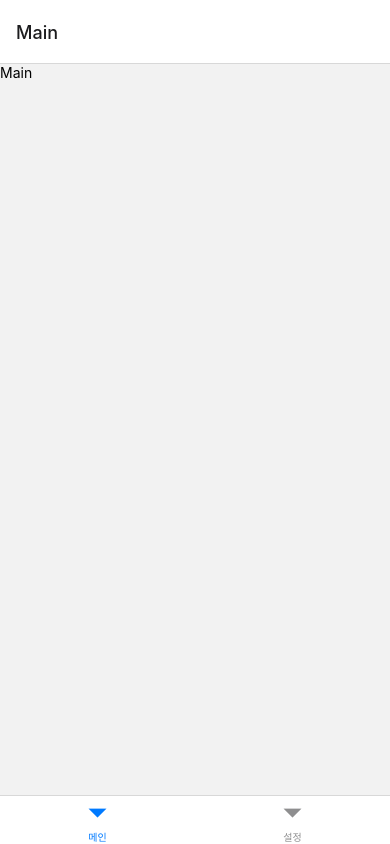
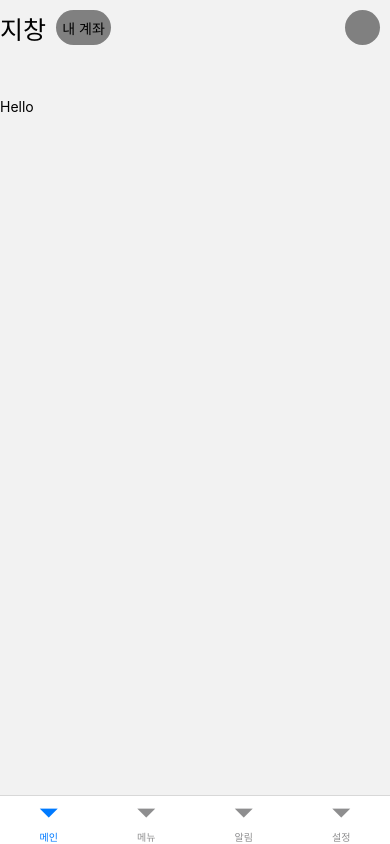
Before and after one commit to MintKangaroo/Clone_Coding, a React Native app in the folder KaKaoBank/: screen / in a window 390 px wide. Built offline with nearby package versions, Linux system fonts and the light colour scheme.

Commit message:
MainPage Coding & Navigator 상단에 Title Resolved

```diff
--- a/KaKaoBank/src/Navigator/Navigation.tsx
+++ b/KaKaoBank/src/Navigator/Navigation.tsx
@@ -6,6 +6,8 @@ import {createBottomTabNavigator} from '@react-navigation/bottom-tabs';
 
 import Main from '../Screen/Main';
 import Setting from '../Screen/Setting';
+import Menu from '../Screen/Menu';
+import Notification from '../Screen/Notification';
 
 const Tab = createBottomTabNavigator();
 
@@ -17,16 +19,39 @@ export default () => {
           name="Main"
           component={Main}
           options={{
+            headerShown: false,
             tabBarLabel: '메인',
+            //TODO: Icon 넣기
+          }}
+        />
+        <Tab.Screen
+          name="Menu"
+          component={Menu}
+          options={{
+            headerShown: false,
+            tabBarLabel: '메뉴',
+            //TODO: Icon 넣기
+          }}
+        />
+        <Tab.Screen
+          name="Notification"
+          component={Notification}
+          options={{
+            headerShown: false,
+            tabBarLabel: '알림',
+            //TODO: Icon 넣기
           }}
         />
         <Tab.Screen
           name="Setting"
           component={Setting}
           options={{
+            headerShown: false,
             tabBarLabel: '설정',
+            //TODO: Icon 넣기
           }}
         />
+        {/*TODO: 새로운 Screen 추가될 때 여기에 Route 입력*/}
       </Tab.Navigator>
     </NavigationContainer>
   );
--- a/KaKaoBank/src/Screen/Main.tsx
+++ b/KaKaoBank/src/Screen/Main.tsx
@@ -1,10 +1,52 @@
 import React from 'react';
-import {View, Text} from 'react-native';
+import {View, Text, StyleSheet, TouchableOpacity} from 'react-native';
 
 export default ({navigation}: any) => {
   return (
-    <View>
-      <Text>Main</Text>
+    <View style={{flex: 1}}>
+      <View
+        style={{
+          marginTop: 10,
+          marginBottom: 10,
+          flex: 1,
+          flexDirection: 'row',
+          justifyContent: 'space-between',
+        }}>
+        <View style={{flexDirection: 'row'}}>
+          <Text style={main_page.top_text}>지창</Text>
+          <TouchableOpacity style={main_page.my_account}>
+            <Text>내 계좌</Text>
+          </TouchableOpacity>
+        </View>
+        <View>
+          <TouchableOpacity style={main_page.profile_custom}></TouchableOpacity>
+        </View>
+      </View>
+      <View style={{flex: 9}}>
+        <Text>Hello</Text>
+      </View>
     </View>
   );
 };
+
+const main_page = StyleSheet.create({
+  top_text: {
+    fontSize: 25,
+    marginRight: 10,
+  },
+  my_account: {
+    width: 55,
+    height: 35,
+    borderRadius: 30,
+    backgroundColor: 'grey',
+    justifyContent: 'center',
+    alignItems: 'center',
+  },
+  profile_custom: {
+    width: 35,
+    height: 35,
+    backgroundColor: 'grey',
+    borderRadius: 35,
+    marginRight: 10,
+  },
+});
--- /dev/null
+++ b/KaKaoBank/src/Screen/Menu.tsx
@@ -0,0 +1,10 @@
+import React from 'react';
+import {View, Text, StyleSheet} from 'react-native';
+
+export default ({navigation}: any) => {
+  return (
+    <View>
+      <Text>Menu</Text>
+    </View>
+  );
+};
--- /dev/null
+++ b/KaKaoBank/src/Screen/Notification.tsx
@@ -0,0 +1,10 @@
+import React from 'react';
+import {View, Text} from 'react-native';
+
+export default ({navigation}: any) => {
+  return (
+    <View>
+      <Text>Notification</Text>
+    </View>
+  );
+};
```
